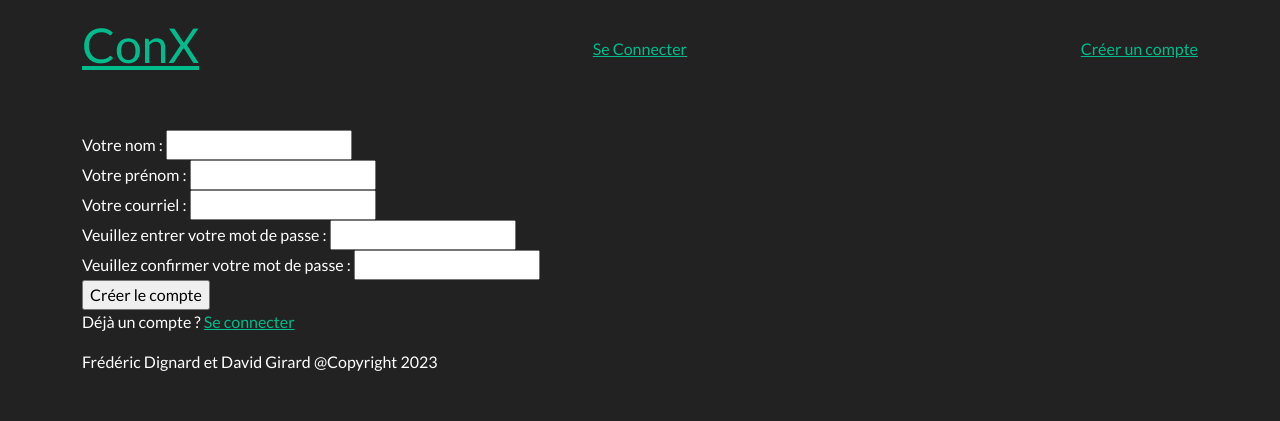
After one commit to Lepadblond/ConX-1, a Flask app: page /compte/inscription in a window 1280 px wide. The commit adds this page. Shown: the top 421 px of the page. Run offline with Flask 3, Linux system fonts and the light colour scheme; style sheets or scripts are compiled from the project's sources; some libraries are stand-ins or nearby versions.

Commit message:
inscription et backend

```diff
--- a/app.py
+++ b/app.py
@@ -15,4 +15,6 @@ app.secret_key = "e21f73185e51e634aa9ef799c70878d366a55b7fd626981f271b66b10ac65c
 
 @app.route("/")
 def index():
-    return render_template("base.jinja")
+    """Afficher la page index"""
+
+    return render_template("index.jinja")
--- a/compte.py
+++ b/compte.py
@@ -1,7 +1,11 @@
+import re
+
 from flask import redirect, render_template, request, Blueprint, session
 import hashlib
 
 bp_compte = Blueprint("compte", __name__)
+
+regex_courriel = re.compile(r'([A-Za-z0-9]+[.-_])*[A-Za-z0-9]+@[A-Za-z0-9-]+(\.[A-Z|a-z]{2,})+')
 
 
 def hacher_mot_de_passe(mdp):
@@ -24,10 +28,44 @@ def connection():
 
 
 def creer_session(identifiant):
-# cree la session
+    """Crée une session"""
+
     return redirect("/", code=303)
 
 
 @bp_compte.route("/deconnecter")
 def deconnection():
     return redirect("/", code=303)
+
+
+@bp_compte.route('/inscription', methods=['GET', 'POST'])
+def inscription():
+    if request.method == 'GET':
+        return render_template('compte/inscription.jinja', message={})
+    else:
+        nom = request.form.get('nom')
+        prenom = request.form.get('prenom')
+        mail = request.form.get('mail')
+        mdp = request.form.get('mdp')
+        mdp2 = request.form.get('mdp2')
+        message = {}
+        if not nom or not mail or not mdp or not mdp2 or not prenom:
+            message['vide'] = 'Veuillez remplir tous les champs'
+        if mdp != mdp2:
+            message['mdp'] = 'Les mots de passe ne correspondent pas'
+        if not re.match(regex_courriel, mail):
+            message['mail'] = 'Adresse mail invalide'
+
+        if message != {}:
+            return render_template('compte/inscription.jinja', message=message)
+        else:
+            mdp = hacher_mot_de_passe(mdp)
+            # with bd.creer_connexion() as conn:
+            #     if bd.email_exists(conn, mail):
+            #         message['mail'] = 'Adresse mail déjà utilisée'
+            #         return render_template('inscription.html', message=message)
+            #     else:
+            #         bd.creer_compte(conn, nom, mail, mdp)
+            #         id_user = bd.get_id(conn, mdp, mail)
+            #       creer_session(id_user["id_utilisateur"])
+        return redirect('/compte/authentifier', code=303)
--- a/templates/base.jinja
+++ b/templates/base.jinja
@@ -16,7 +16,7 @@
 
     {% if not session.user %}
         <a href="/compte/authentifier">Se Connecter</a>
-        <a href="/compte/creer">Créer un compte</a>
+        <a href="/compte/inscription">Créer un compte</a>
     {% else %}
 
         <a href="/compte/deconnecter">Se Déconnecter</a>
--- /dev/null
+++ b/templates/compte/inscription.jinja
@@ -0,0 +1,40 @@
+{% extends "base.jinja" %}
+{% block contenu %}
+
+    <form class="formsAuthentification" method="post" action="/compte/inscription" novalidate>
+    <div>
+        <label for="nom">Votre nom :</label>
+        <input name="nom" id="nom" type="text" content="{{ nom }}">
+        {% if message.vide %}<span>Votre nom ne peux pas être vide</span>{% endif %}
+
+    </div>
+    <div>
+        <label for="prenom">Votre prénom :</label>
+        <input name="prenom" id="prenom" type="text" content="{{ prenom }}">
+        {% if message.vide %}<span>Votre prénom ne peux pas être vide</span>{% endif %}
+    <div>
+        <label for="mail">Votre courriel :</label>
+        <input name="mail" id="mail" type="email" content="{{ mail }}">
+        {% if message.vide %}{{ message.vide }}{% endif %}
+        {% if message.mail %}<span>Veuillez vous assurez que vous avez mis un courriel dans le champ</span>{% endif %}
+    </div>
+    <div>
+        <label for="motdepasse"> Veuillez entrer votre mot de passe : </label>
+        <input name="motdepasse" id="motdepasse" type="password">
+        {% if message.empthy %}<span> Les mot de passes ne peuvent pas être vides</span>{% endif %}
+    </div>
+    <div>
+        <label for="motdepasse2"> Veuillez confirmer votre mot de passe :</label>
+        <input name="motdepasse2" id="motdepasse2" type="password">
+        {% if message.mdp %}<span> Les deux mots de passes doivent être identique</span>{% endif %}
+
+    </div>
+
+    <input class="bouton-submit" type="submit" value="Créer le compte">
+    </form>
+    <div class="col-3 align-content-center">
+        <p> Déjà un compte ? <a href="/compte/authentifier">Se connecter</a></p>
+
+    </div>
+
+{% endblock %}
--- a/templates/index.jinja
+++ b/templates/index.jinja
@@ -1,3 +1,3 @@
-
+{% extends "base.jinja" %}
     {% block contenu %}
     {% endblock %}
```
